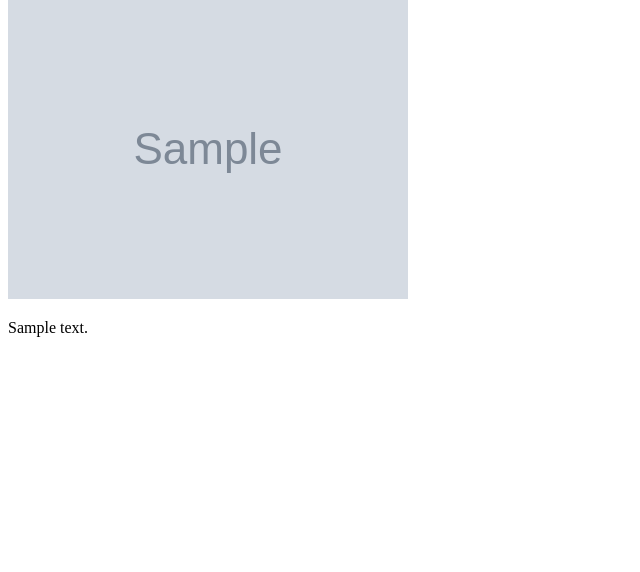
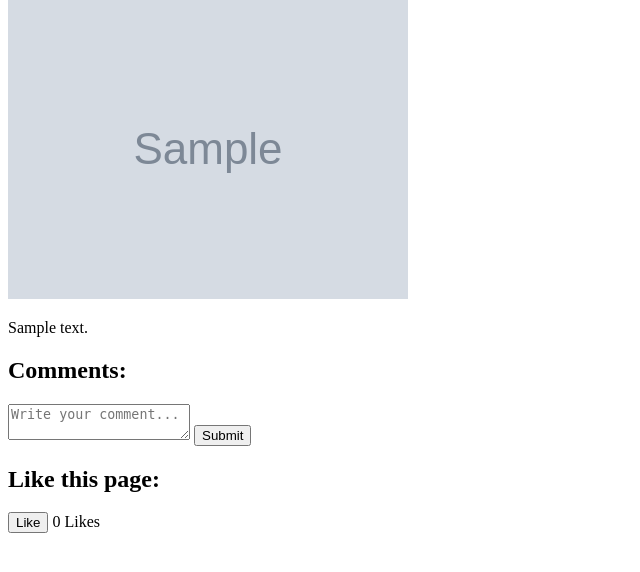
Before and after one commit to ZeinabGroup1/EduShareWeb, a Django app: template blog/templates/blog/detail.html in a window 1280 px wide. Shown: the part 120-692 px from the top of the page, without its empty margins (0-640 px from the left). Run offline with Django 4.2, Linux system fonts and the light colour scheme; the template is opened without the code that fills it: most values are stand-ins (such as "Sample title", 1, 10 or a date in 2020); grey boxes marked "Sample" are stand-in pictures.

Commit message:
Add files via upload

```diff
--- a/blog/templates/blog/detail.html
+++ b/blog/templates/blog/detail.html
@@ -10,7 +10,70 @@
     <h5>{{ blog_post.author }}/{{ blog_post.date }}</h5>
     <img src="{{ blog_post.image.url }}" alt="">
     <p>{{ blog_post.description }}</p>
+
     <!-- Add any other information you want to display on the detail page -->
 <div class="fb-comments" data-href="http://127.0.0.1:8000/blog/detail/{{ blog_post.blog_id }}" data-width="" data-numposts="5"></div>
+
+  <!-- Comment Section -->
+    <div class="comment-section">
+        <h2>Comments:</h2>
+        <ul id="comments-list">
+            <!-- Comments will be dynamically added here using JavaScript -->
+        </ul>
+
+        <form id="comment-form">
+            <textarea id="comment-content" placeholder="Write your comment..."></textarea>
+            <button type="submit">Submit</button>
+        </form>
+    </div>
+
+    <!-- Like Button -->
+    <div class="like-section">
+        <h2>Like this page:</h2>
+        <button id="like-button">Like</button>
+        <span id="like-count">0 Likes</span>
+    </div>
+
+    <script src="https://code.jquery.com/jquery-3.6.0.min.js"></script>
+
+{# Event Handler #}
+    <script >
+
+        $(document).ready(function () {
+    // Comment Section
+    const $commentsList = $('#comments-list');
+    const $commentForm = $('#comment-form');
+    const $commentContent = $('#comment-content');
+
+    $commentForm.on('submit', function (e) {
+        e.preventDefault();
+        const commentText = $commentContent.val();
+        if (commentText.trim() !== '') {
+            addComment(commentText);
+            $commentContent.val('');
+        }
+    });
+
+    function addComment(commentText) {
+        const commentDate = new Date().toLocaleString();
+        const commentItem = `<li>${commentText} - ${commentDate}</li>`;
+        $commentsList.prepend(commentItem);
+    }
+
+    // Like Button
+    let likeCount = 0;
+    const $likeButton = $('#like-button');
+    const $likeCount = $('#like-count');
+
+    $likeButton.on('click', function () {
+        likeCount++;
+        $likeCount.text(likeCount + ' Likes');
+    });
+});
+    </script>
+
+
+
+
 </body>
 </html>
--- a/blog/urls.py
+++ b/blog/urls.py
@@ -8,4 +8,5 @@ urlpatterns = [
      path('', views.main, name='main'),
     # Add other URL patterns as needed
     path('detail/<int:blog_id>/',views.detail,name='detail'),
+
 ]
--- a/blog/views.py
+++ b/blog/views.py
@@ -1,11 +1,14 @@
-from django.shortcuts import render
+from django.shortcuts import render, redirect
 from django.shortcuts import get_object_or_404
 from .models import Blog
+
+
 
 def main(request):
     blog = Blog.objects.all()
     return render(request, 'home/main.html', {'blog': blog})
 
+
 def detail(request, blog_id):
     blog_post = get_object_or_404(Blog, pk=blog_id)
     return render(request, 'blog/detail.html', {'blog_post': blog_post})
```
Also changed, not shown: blog/admin.py (+12 -0 lines), blog/models.py (+20 -0 lines), manage.py (added, +22 -0 lines), blog/migrations/0003_comment.py (added), db.sqlite3, media/main_images/cat1.jpg (added), media/main_images/cat2.jpg (added), media/main_images/cat3.jpg (added), media/main_images/skill_logo.png (added).
